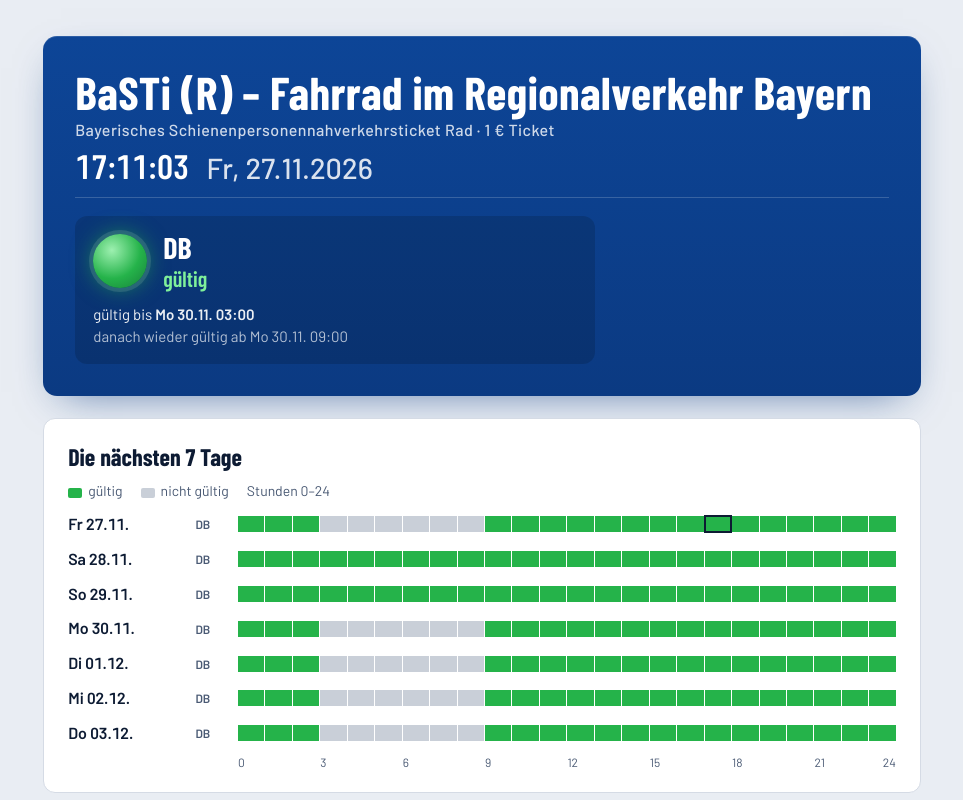
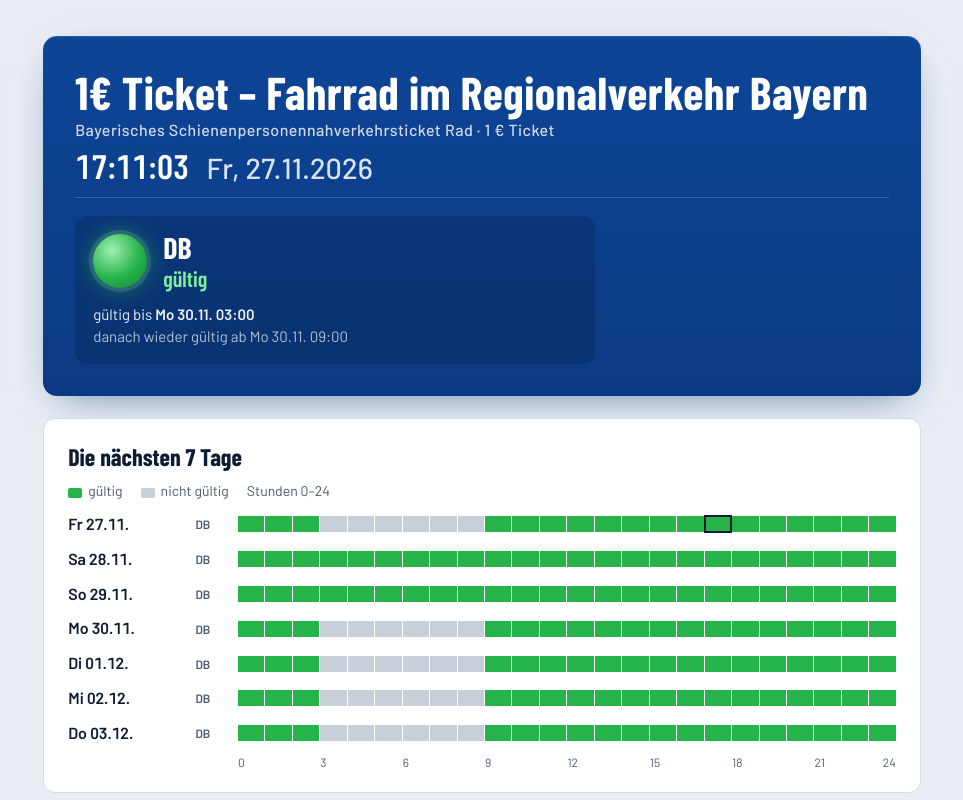
Before and after one commit to HeinzFo/basti, a plain HTML site: page index.html in a window 1280 px wide. Shown: the top 800 px of the page, without its empty margins (158-1121 px from the left). Drawn offline with Linux system fonts and the light colour scheme.

Commit message:
Update index.html
BaSTi (R) geändert in 1€ Ticket

```diff
--- a/index.html
+++ b/index.html
@@ -86,7 +86,7 @@ details ol{margin:10px 0 0;padding-left:1.4em}details li{margin:3px 0}
 <div class="wrap">
  <div class="board" aria-live="polite">
   <div class="top">
-   <h1>BaSTi (R) – Fahrrad im Regionalverkehr Bayern<small>Bayerisches Schienenpersonennahverkehrsticket Rad · 1 € Ticket</small></h1>
+   <h1>1€ Ticket – Fahrrad im Regionalverkehr Bayern<small>Bayerisches Schienenpersonennahverkehrsticket Rad · 1 € Ticket</small></h1>
    <div class="clock" id="clock">--:--:--<span id="date"></span></div>
   </div>
   <div class="sim" id="sim"><span id="simTxt"></span><button type="button" id="simOff">Zurück auf jetzt</button></div>
```
